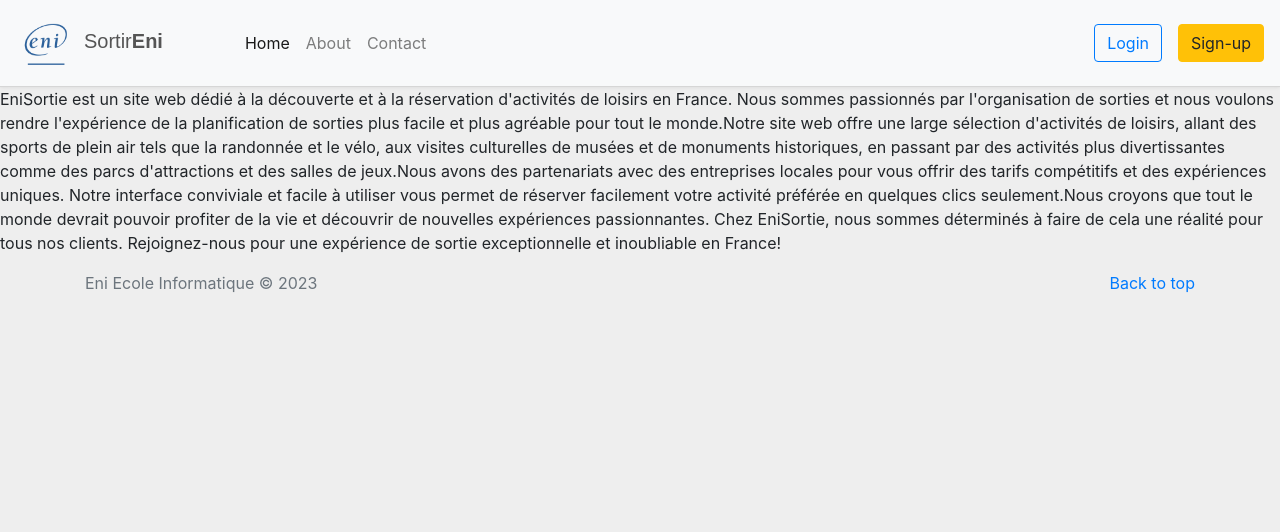
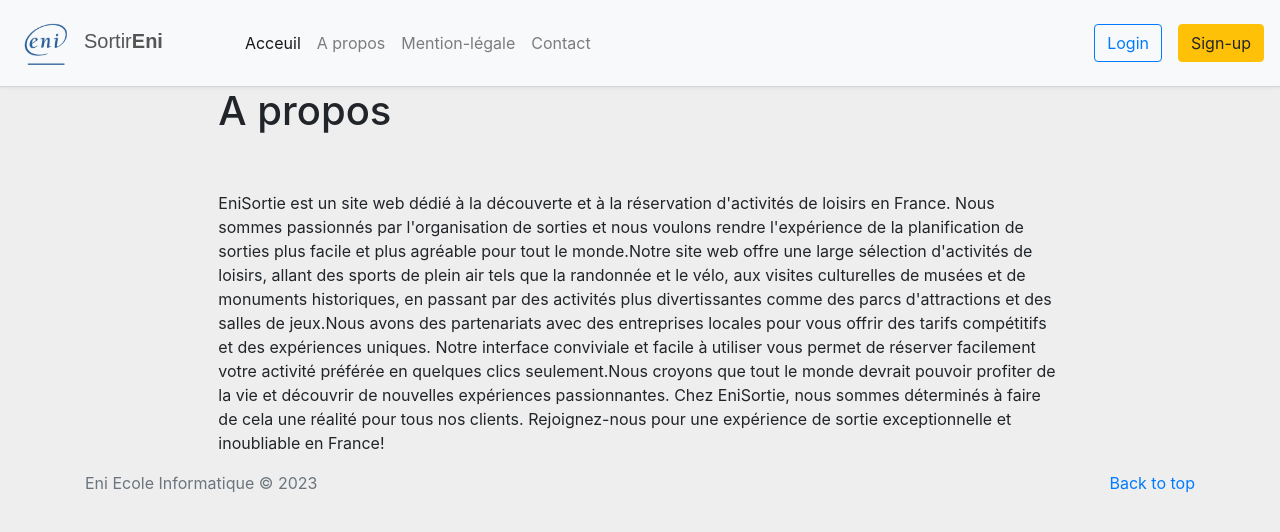
Before and after one commit to omarnadif/EniProject, a Symfony app: template templates/home/about.html.twig in a window 1280 px wide. Shown: the top 532 px of the page. Run offline with Twig, Linux system fonts and the light colour scheme; the template is opened without the code that fills it, so the values that code supplies are empty; some libraries are stand-ins or nearby versions; some web fonts are replaced.

Commit message:
about et mentions legales a jour

```diff
--- a/templates/base.html.twig
+++ b/templates/base.html.twig
@@ -150,8 +150,9 @@
     <!-- Collection of nav links, forms, and other content for toggling -->
     <div id="navbarCollapse" class="collapse navbar-collapse justify-content-center">
         <div class="ml-2 navbar-nav">
-            <a href="#" class="nav-item nav-link active text-bg-dark">Home</a>
-            <a href="#" class="nav-item nav-link text-bg-dark">About</a>
+            <a href="{{ path('home_home') }}" class="nav-item nav-link active text-bg-dark">Acceuil</a>
+            <a href="{{ path('home_about') }}" class="nav-item nav-link text-bg-dark">A propos</a>
+            <a href="{{ path('home_legal_stuff') }}" class="nav-item nav-link text-bg-dark">Mention-légale</a>
 {#            <div class="nav-item dropdown">#}
 {#                <a href="#" class="nav-link dropdown-toggle" data-toggle="dropdown">Services</a>#}
 {#                <div class="dropdown-menu">#}
--- a/templates/home/about.html.twig
+++ b/templates/home/about.html.twig
@@ -6,5 +6,20 @@
     <h1 class="jumbotron-heading"> A propos</h1><br/>
 {% endblock %}
 
-{% block main %} <p>EniSortie est un site web dédié à la découverte et à la réservation d'activités de loisirs en France. Nous sommes passionnés par l'organisation de sorties et nous voulons rendre l'expérience de la planification de sorties plus facile et plus agréable pour tout le monde.Notre site web offre une large sélection d'activités de loisirs, allant des sports de plein air tels que la randonnée et le vélo, aux visites culturelles de musées et de monuments historiques, en passant par des activités plus divertissantes comme des parcs d'attractions et des salles de jeux.Nous avons des partenariats avec des entreprises locales pour vous offrir des tarifs compétitifs et des expériences uniques. Notre interface conviviale et facile à utiliser vous permet de réserver facilement votre activité préférée en quelques clics seulement.Nous croyons que tout le monde devrait pouvoir profiter de la vie et découvrir de nouvelles expériences passionnantes. Chez EniSortie, nous sommes déterminés à faire de cela une réalité pour tous nos clients. Rejoignez-nous pour une expérience de sortie exceptionnelle et inoubliable en France!</p>
+{% block main %}
+<div class="row">
+    <div id="primary" class="content-area col-md-8 mx-auto">
+        <div id="content" class="site-content" role="main">
+
+            <article id="post-108" class="post-108 page type-page status-publish hentry">
+                <header class="entry-header">
+                    <h1 class="entry-title">A propos</h1>
+                    <br>
+                    <br>
+                </header><!-- .entry-header -->
+    <p>EniSortie est un site web dédié à la découverte et à la réservation d'activités de loisirs en France. Nous sommes passionnés par l'organisation de sorties et nous voulons rendre l'expérience de la planification de sorties plus facile et plus agréable pour tout le monde.Notre site web offre une large sélection d'activités de loisirs, allant des sports de plein air tels que la randonnée et le vélo, aux visites culturelles de musées et de monuments historiques, en passant par des activités plus divertissantes comme des parcs d'attractions et des salles de jeux.Nous avons des partenariats avec des entreprises locales pour vous offrir des tarifs compétitifs et des expériences uniques. Notre interface conviviale et facile à utiliser vous permet de réserver facilement votre activité préférée en quelques clics seulement.Nous croyons que tout le monde devrait pouvoir profiter de la vie et découvrir de nouvelles expériences passionnantes. Chez EniSortie, nous sommes déterminés à faire de cela une réalité pour tous nos clients. Rejoignez-nous pour une expérience de sortie exceptionnelle et inoubliable en France!</p>
+            </article>
+        </div>
+    </div>
+</div>
 {% endblock %}
```
Also changed, not shown: templates/home/legal_stuff.html.twig (+17 -0 lines).
